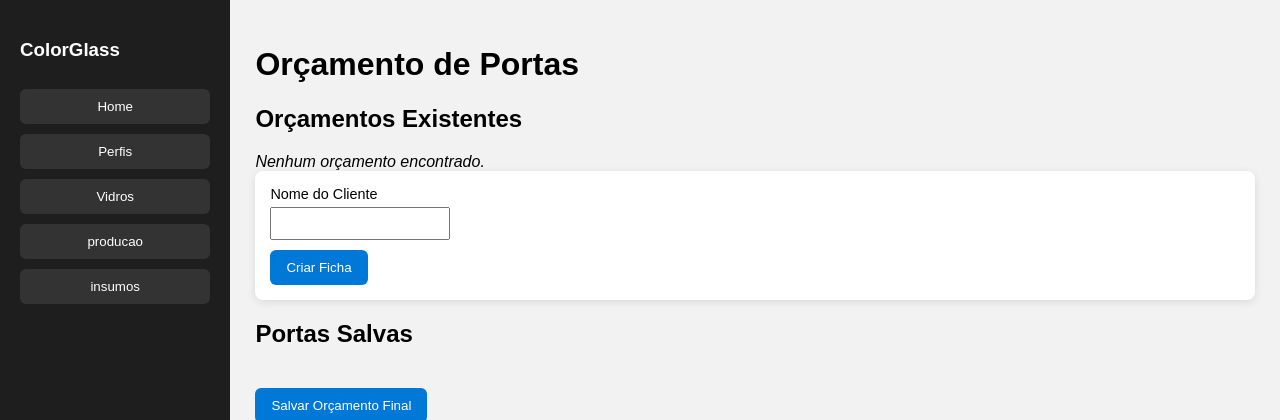
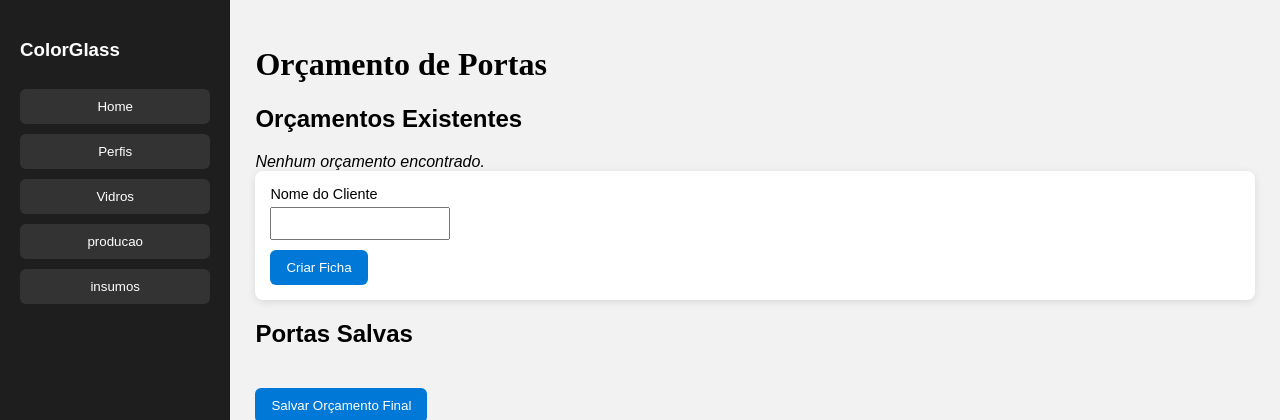
Before and after one commit to ricardosiqueirarf-hash/color, a Flask app: page / in a window 1280 px wide. Shown: the top 420 px of the page. Run offline with Flask 3, Linux system fonts and the light colour scheme; the visitor is signed in with stand-in values (Sample User, id 1).

Commit message:
Update index.html

```diff
--- a/templates/index.html
+++ b/templates/index.html
@@ -20,7 +20,7 @@ input, select { padding:7px; margin-top:5px; }
 table { border-collapse: collapse; width:100%; }
 th, td { border:1px solid #ccc; padding:5px; text-align:left; }
 th { background:#ddd; }
-abdf { font-family: "Times New Roman", Times, serif; }
+.abdf { font-family: "Times New Roman", Times, serif; }
 </style>
 </head>
 <body>
```
